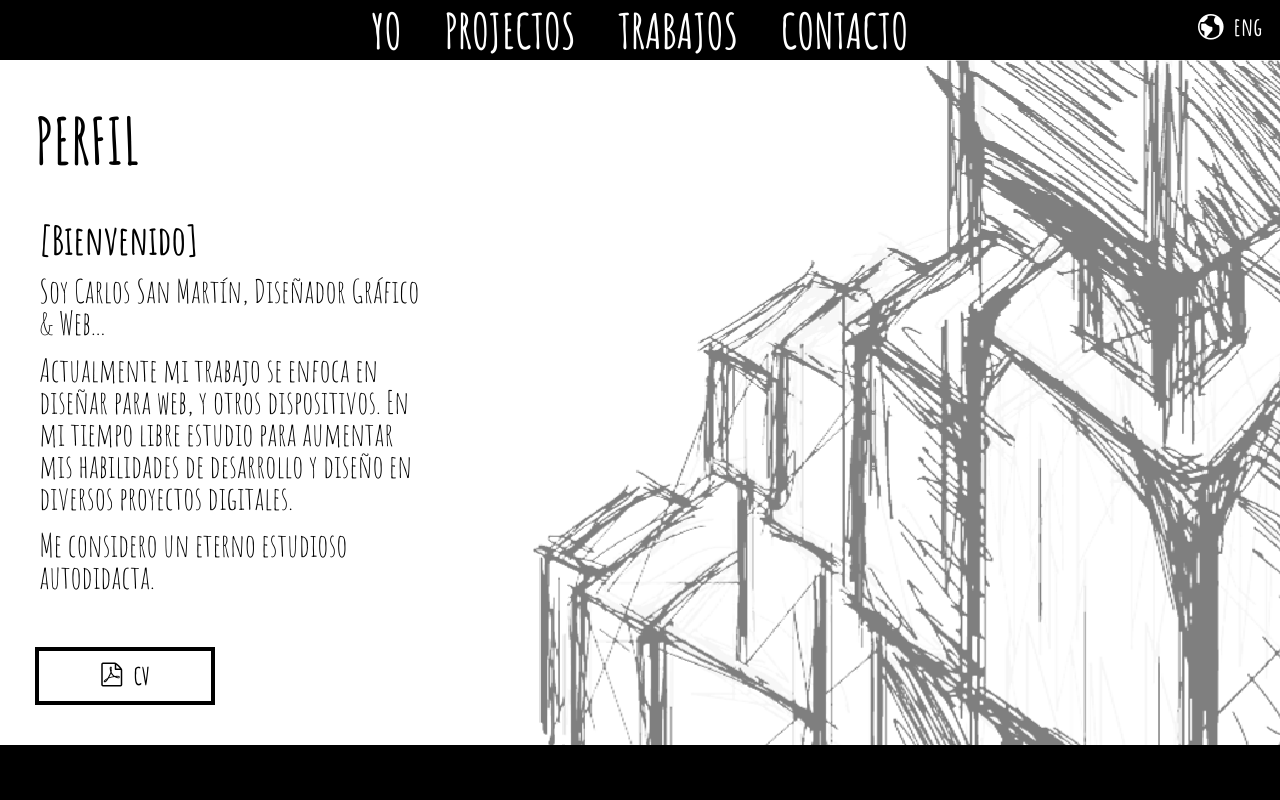
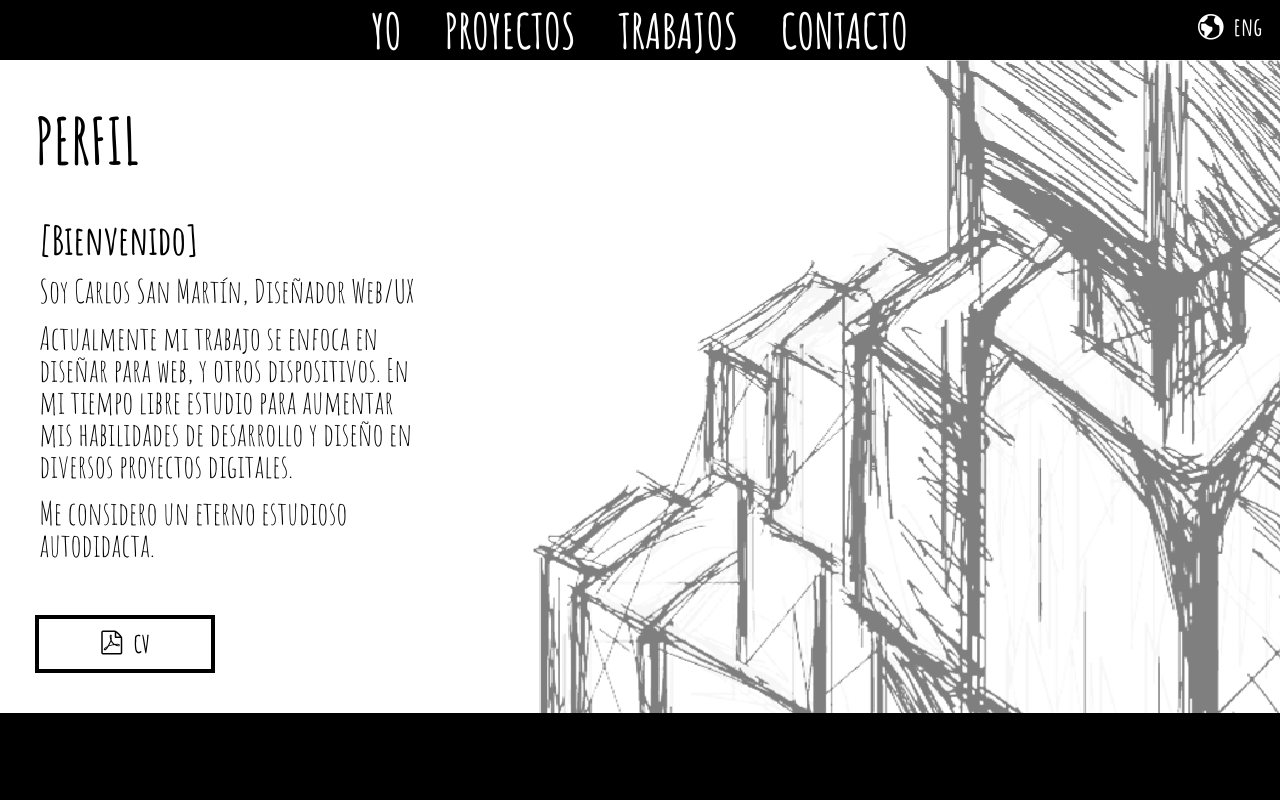
Before and after one commit to charlsrev/brief, a plain HTML site: page esp.html in a window 1280 px wide. Shown: the top 800 px of the page. Drawn offline with nearby package versions, Linux system fonts and the light colour scheme.

Commit message:
projects

```diff
--- a/esp.html
+++ b/esp.html
@@ -21,7 +21,7 @@
 	<nav>
 	  <ul>
 	    <li><a href="#me">yo</a></li>
-	    <li><a href="#projects">projectos</a></li>
+	    <li><a href="#projects">proyectos</a></li>
 	    <li><a href="#works">trabajos</a></li>
 	    <li><a href="#contact">contacto</a></li>
 	  </ul>
@@ -46,7 +46,7 @@
 	  <div class="bio">
 
 		  <p class="title"><b>[Bienvenido]</b></p>
-		  <p>Soy Carlos San Martín, Diseñador Gráfico & Web...</p>
+		  <p>Soy Carlos San Martín, Diseñador Web/UX</p>
 		  <p>Actualmente mi trabajo se enfoca en diseñar para web, y otros dispositivos. En mi tiempo libre estudio para aumentar mis habilidades de desarrollo y diseño en diversos proyectos digitales.</p>
 		  <p>Me considero un eterno estudioso autodidacta.</p>
 	  </div>
```
Also changed, not shown: index.html (+1 -1 lines).
